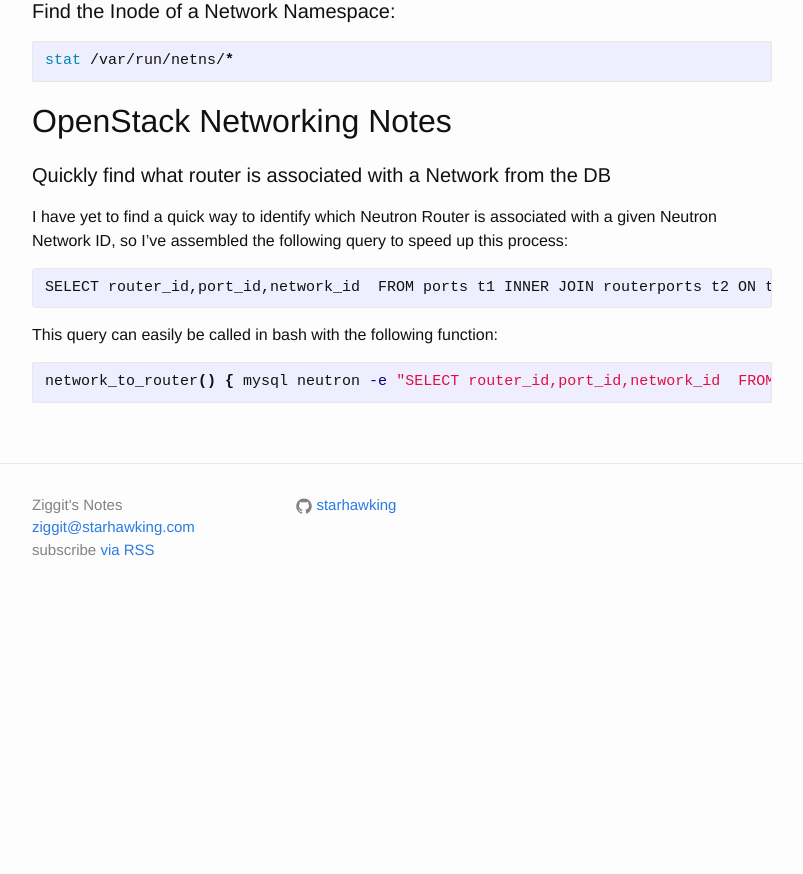
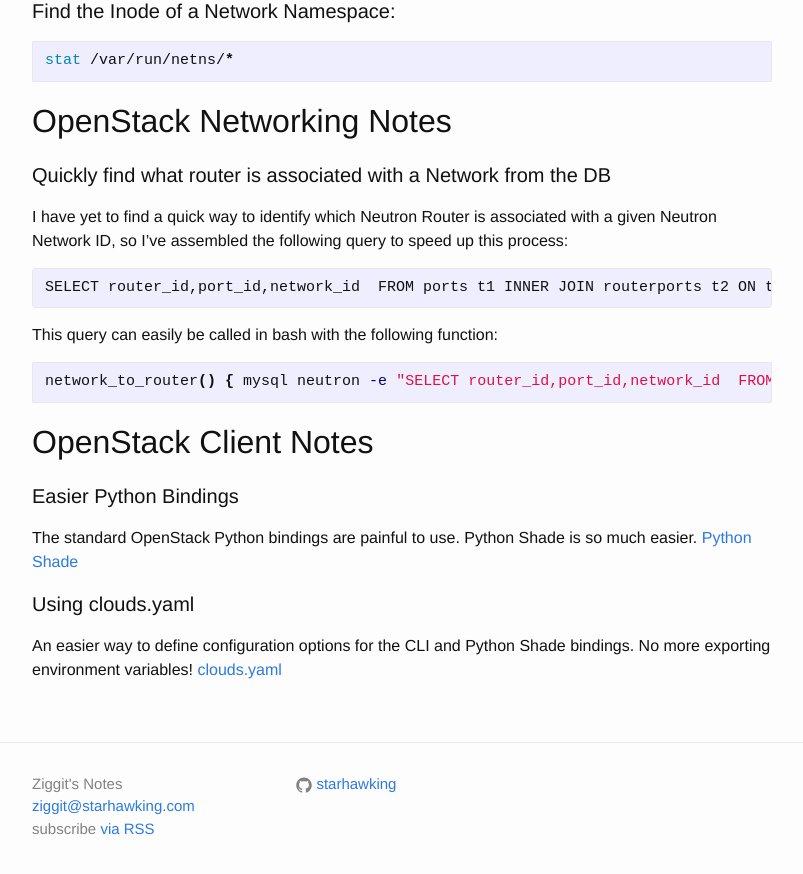
Before and after one commit to starhawking/starhawking.github.io, a Jekyll site: the page built from openstack_notes.md, in a window 1280 px wide and 900 px high, scrolled down 1536 px. Shown: the top 874 px of the window, without its empty margins (238-1041 px from the left). Built offline with Jekyll 4.4.1, drawn with Linux system fonts in a browser that asks for light colours; before the commit the page ends 2157 px from its top, so only the background shows below that.

Commit message:
Easy ways to interact with Openstack APIs
Add several links to the openstack_notes.md page for easy ways of interacting with Openstack Clouds.

````diff
--- a/openstack_notes.md
+++ b/openstack_notes.md
@@ -98,3 +98,15 @@
 ```shell
 network_to_router() { mysql neutron -e "SELECT router_id,port_id,network_id  FROM ports t1 INNER JOIN routerports t2 ON t1.id = t2.port_id where network_id=\"$1\";" ; }
 ```
+
+## OpenStack Client Notes
+
+#### Easier Python Bindings
+
+The standard OpenStack Python bindings are painful to use. Python Shade is so much easier.
+[Python Shade](https://pypi.python.org/pypi/shade)
+
+#### Using clouds.yaml
+
+An easier way to define configuration options for the CLI and Python Shade bindings. No more exporting environment variables!
+[clouds.yaml](https://docs.openstack.org/developer/python-openstackclient/man/openstack.html#cloud-configuration)
````
